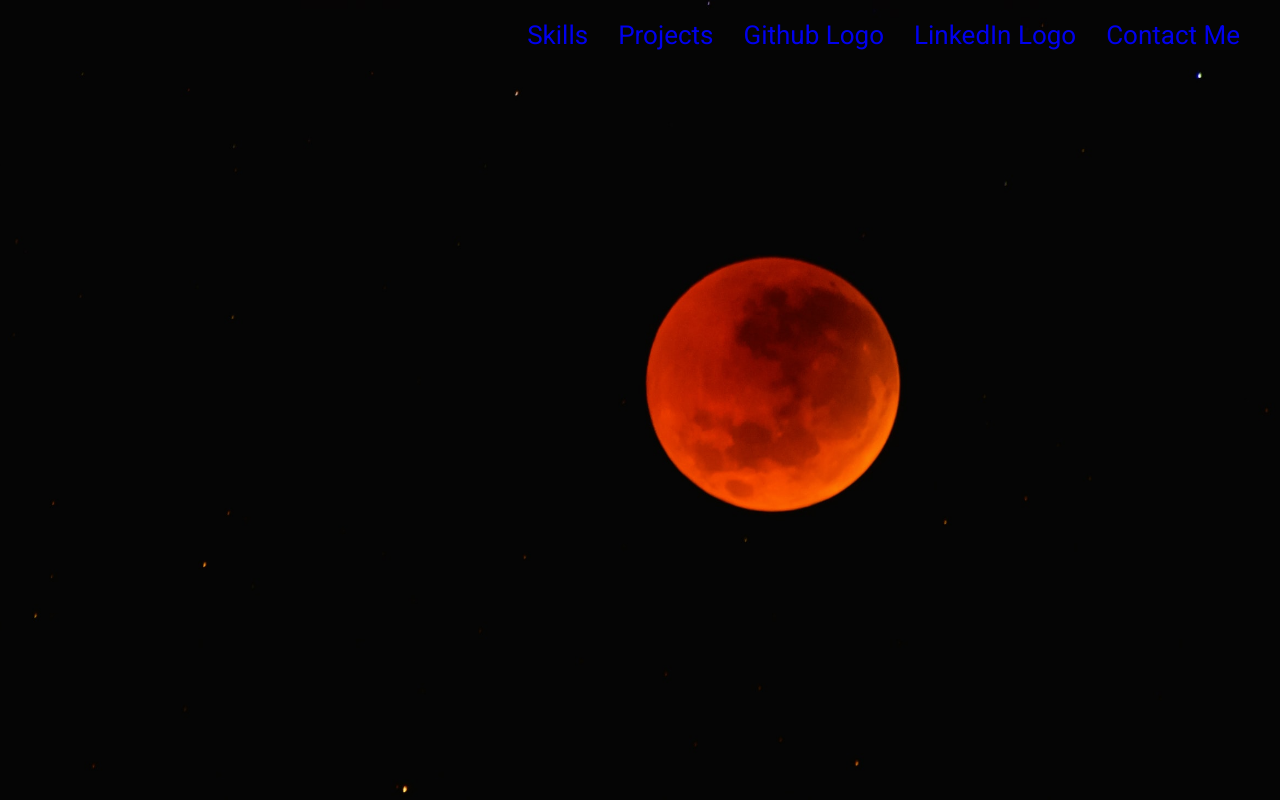
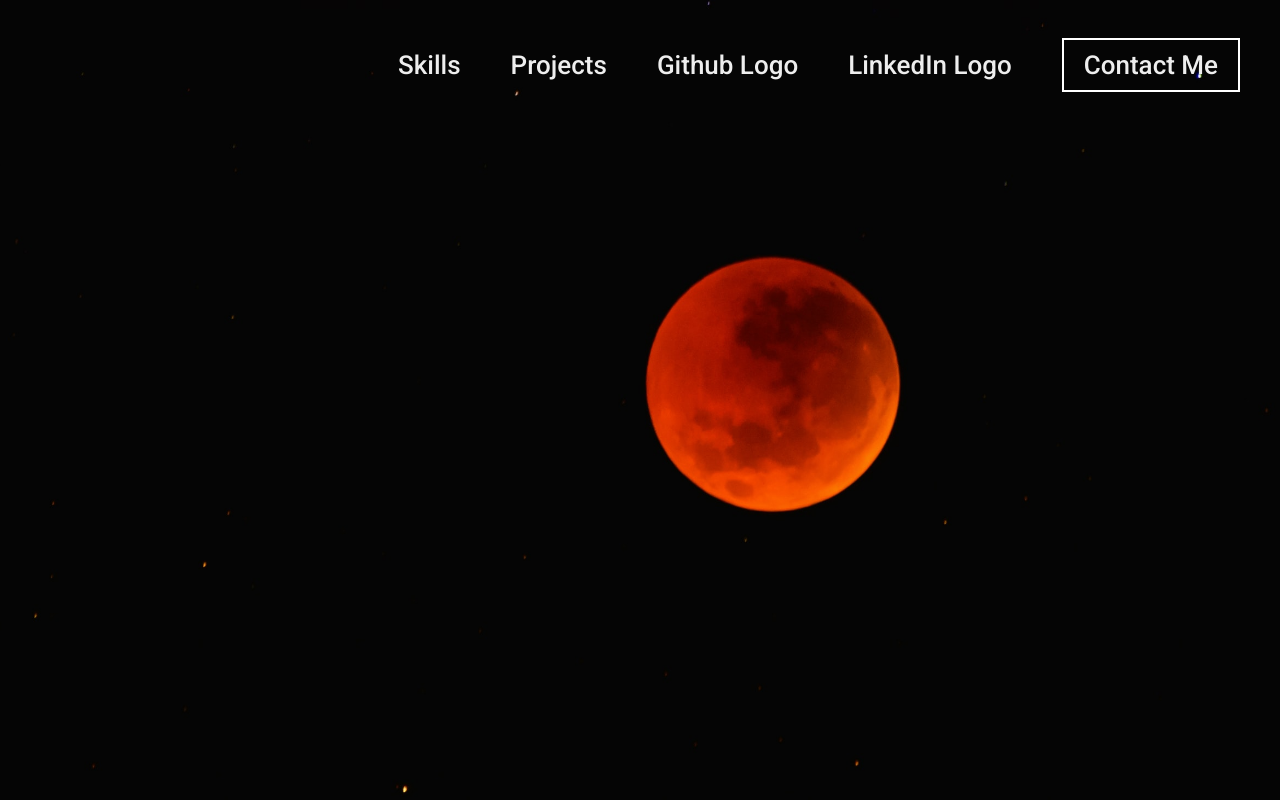
Before and after one commit to Onionie/portfolio, a React (Create React App) app: page / in a window 1280 px wide. Built offline with nearby package versions, Linux system fonts and the light colour scheme.

Commit message:
Applied hover effects on nav links

```diff
--- a/src/Components/Header.js
+++ b/src/Components/Header.js
@@ -21,7 +21,9 @@ const Nav = () => {
             <a href="https://www.linkedin.com/in/onionie/">LinkedIn Logo</a>
           </li>
           <li>
-            <a href="#contact">Contact Me</a>
+            <a className="contact" href="#contact">
+              Contact Me
+            </a>
           </li>
         </ul>
       </nav>
--- a/src/Components/styles.css
+++ b/src/Components/styles.css
@@ -20,7 +20,7 @@ body {
 header {
   position: absolute;
   width: 100%;
-  padding: 2rem 4rem 0;
+  padding: 5rem 4rem 0;
 }
 
 nav {
@@ -30,13 +30,34 @@ nav {
 
 nav ul {
   display: flex;
-  gap: 3rem;
+  gap: 5rem;
   list-style: none;
   font-size: 2.6rem;
 }
 
-nav a:link {
+nav a,
+.contact {
+  transition: all 0.3s;
+}
+
+nav a:link,
+nav a:visited {
   text-decoration: none;
+  font-weight: 500;
+  color: #eee;
+}
+
+nav a:hover {
+  color: rgb(245, 61, 33);
+}
+
+.contact {
+  border: 2px solid #fff;
+  padding: 1rem 2rem;
+}
+
+.contact:hover {
+  border: 2px solid rgb(245, 61, 33);
 }
 
 .hero {
```
